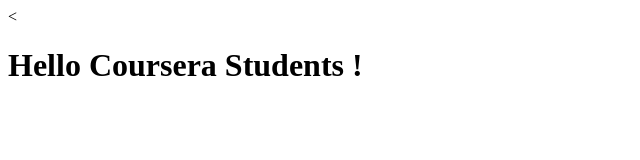
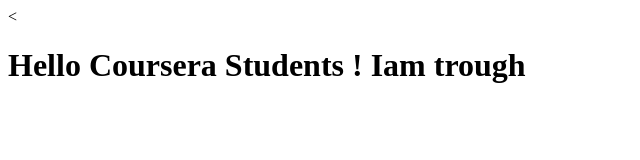
Before and after one commit to kacrism/coursera-test, a plain HTML site: page index.html in a window 1280 px wide. Shown: the whole page, without its empty margins (0-640 px from the left). Drawn offline with Linux system fonts and the light colour scheme.

Commit message:
Next version of web fiel

```diff
--- a/index.html
+++ b/index.html
@@ -5,6 +5,7 @@
     <title></title>
   </head>
   <body>
-   <h1> Hello Coursera Students ! </<h1>
+   <h1> Hello Coursera Students ! Iam trough
+      </<h1>
   </body>
 </html>
```
